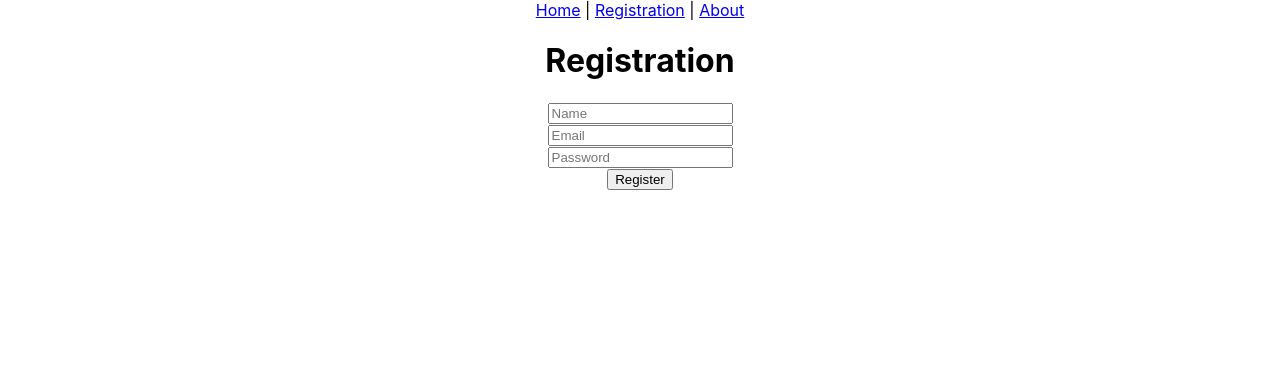
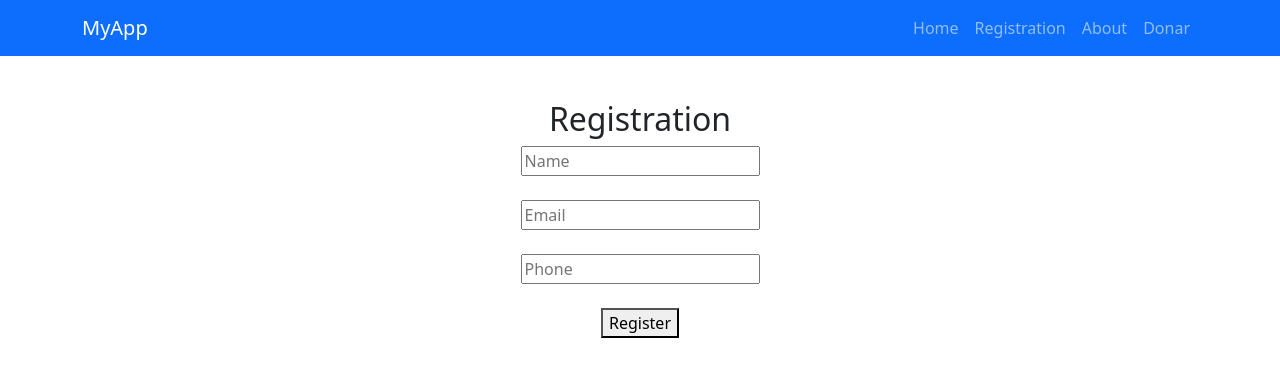
Before and after one commit to JJathusan/Donation-System, a React (Create React App) app: page /registration in a window 1280 px wide. Shown: the top 376 px of the page. Built offline with nearby package versions, Linux system fonts and the light colour scheme.

Commit message:
Initial commit with Firebase setup and .env

```diff
--- a/package.json
+++ b/package.json
@@ -7,6 +7,7 @@
     "@testing-library/jest-dom": "^6.8.0",
     "@testing-library/react": "^16.3.0",
     "@testing-library/user-event": "^13.5.0",
+    "bootstrap": "^5.3.8",
     "firebase": "^12.1.0",
     "react": "^19.1.1",
     "react-dom": "^19.1.1",
@@ -37,5 +38,10 @@
       "last 1 firefox version",
       "last 1 safari version"
     ]
+  },
+  "devDependencies": {
+    "autoprefixer": "^10.4.21",
+    "postcss": "^8.5.6",
+    "tailwindcss": "^4.1.12"
   }
 }
--- a/src/App.js
+++ b/src/App.js
@@ -1,30 +1,60 @@
-// src/App.js
-import React from 'react';
-import * as ReactRouterDOM from 'react-router-dom';
-import Home from './pages/Home';
-import Registration from './pages/Registration';
-import About from './pages/About';
-import './App.css';
-
-const { BrowserRouter: Router, Routes, Route, Link } = ReactRouterDOM;
+import React from "react";
+import { BrowserRouter as Router, Routes, Route, Link } from "react-router-dom";
+import Home from "./pages/Home";
+import Registration from "./pages/Registration";
+import About from "./pages/About";
+import UserList from "./pages/UserList";
+import 'bootstrap/dist/css/bootstrap.min.css';
+import 'bootstrap/dist/js/bootstrap.bundle.min.js';
+import "./App.css";
 
 function App() {
   return (
     <Router>
       <div className="App">
-        {/* Navigation */}
-        <nav>
-          <Link to="/">Home</Link> |{" "}
-          <Link to="/registration">Registration</Link> |{" "}
-          <Link to="/about">About</Link>
+        {/* Bootstrap Navigation Bar */}
+        <nav className="navbar navbar-expand-lg navbar-dark bg-primary">
+          <div className="container">
+            <Link className="navbar-brand" to="/">MyApp</Link>
+            <button
+              className="navbar-toggler"
+              type="button"
+              data-bs-toggle="collapse"
+              data-bs-target="#navbarNav"
+              aria-controls="navbarNav"
+              aria-expanded="false"
+              aria-label="Toggle navigation"
+            >
+              <span className="navbar-toggler-icon"></span>
+            </button>
+            <div className="collapse navbar-collapse" id="navbarNav">
+              <ul className="navbar-nav ms-auto">
+                <li className="nav-item">
+                  <Link className="nav-link" to="/">Home</Link>
+                </li>
+                <li className="nav-item">
+                  <Link className="nav-link" to="/registration">Registration</Link>
+                </li>
+                <li className="nav-item">
+                  <Link className="nav-link" to="/about">About</Link>
+                </li>
+                <li className="nav-item">
+                  <Link className="nav-link" to="/users">Donar</Link>
+                </li>
+              </ul>
+            </div>
+          </div>
         </nav>
 
         {/* Routes */}
-        <Routes>
-          <Route path="/" element={<Home />} />
-          <Route path="/registration" element={<Registration />} />
-          <Route path="/about" element={<About />} />
-        </Routes>
+        <div className="container my-4">
+          <Routes>
+            <Route path="/" element={<Home />} />
+            <Route path="/registration" element={<Registration />} />
+            <Route path="/about" element={<About />} />
+            <Route path="/users" element={<UserList />} />
+          </Routes>
+        </div>
       </div>
     </Router>
   );
--- a/src/index.js
+++ b/src/index.js
@@ -3,12 +3,15 @@ import ReactDOM from 'react-dom/client';
 import './index.css';
 import App from './App';
 import reportWebVitals from './reportWebVitals';
+import "bootstrap/dist/css/bootstrap.min.css";
+
 
 const root = ReactDOM.createRoot(document.getElementById('root'));
 root.render(
   <React.StrictMode>
     <App />
   </React.StrictMode>
+
 );
 
 // If you want to start measuring performance in your app, pass a function
--- a/src/pages/Home.js
+++ b/src/pages/Home.js
@@ -1,10 +1,10 @@
-import React from 'react';
+import React from "react";
 
 const Home = () => {
   return (
-    <div>
-      <h1>Home Screen</h1>
-      <p>Welcome to the Donation System!</p>
+    <div style={{ padding: "20px" }}>
+      <h1>Welcome to Donation System</h1>
+      <p>This is the Home page. Use the navigation menu to go to other pages.</p>
     </div>
   );
 };
--- a/src/pages/Registration.js
+++ b/src/pages/Registration.js
@@ -1,13 +1,62 @@
-import React from 'react';
+import React, { useState } from "react";
+import { db } from "../firebase/firebaseConfig";
+import { collection, addDoc } from "firebase/firestore";
+import { useNavigate } from "react-router-dom";
 
 const Registration = () => {
+  const [form, setForm] = useState({ name: "", email: "", phone: "" });
+  const navigate = useNavigate();
+
+  const handleChange = (e) => {
+    setForm({ ...form, [e.target.name]: e.target.value });
+  };
+
+  const handleSubmit = async (e) => {
+    e.preventDefault();
+    try {
+      await addDoc(collection(db, "registrations"), {
+        name: form.name,
+        email: form.email,
+        phone: form.phone,
+        createdAt: new Date()
+      });
+      alert("Registration successful!");
+      setForm({ name: "", email: "", phone: "" });
+      navigate("/"); // redirect to Home after registration
+    } catch (err) {
+      console.error("Error adding document: ", err);
+      alert("Something went wrong!");
+    }
+  };
+
   return (
-    <div>
-      <h1>Registration</h1>
-      <form>
-        <input type="text" placeholder="Name" /><br />
-        <input type="email" placeholder="Email" /><br />
-        <input type="password" placeholder="Password" /><br />
+    <div style={{ padding: "20px" }}>
+      <h2>Registration</h2>
+      <form onSubmit={handleSubmit}>
+        <input
+          type="text"
+          name="name"
+          placeholder="Name"
+          value={form.name}
+          onChange={handleChange}
+          required
+        /><br /><br />
+        <input
+          type="email"
+          name="email"
+          placeholder="Email"
+          value={form.email}
+          onChange={handleChange}
+          required
+        /><br /><br />
+        <input
+          type="text"
+          name="phone"
+          placeholder="Phone"
+          value={form.phone}
+          onChange={handleChange}
+          required
+        /><br /><br />
         <button type="submit">Register</button>
       </form>
     </div>
--- /dev/null
+++ b/src/pages/UserList.js
@@ -0,0 +1,68 @@
+import React, { useEffect, useState } from "react";
+import { db } from "../firebase/firebaseConfig";
+import { collection, getDocs } from "firebase/firestore";
+
+function UserList() {
+  const [users, setUsers] = useState([]);
+  const [searchTerm, setSearchTerm] = useState("");
+
+  useEffect(() => {
+    const fetchUsers = async () => {
+      try {
+        const querySnapshot = await getDocs(collection(db, "registrations")); // 👈 correct collection
+        const userData = querySnapshot.docs.map(doc => ({
+          id: doc.id,
+          ...doc.data(),
+        }));
+        console.log("Fetched users:", userData); // 👈 debug
+        setUsers(userData);
+      } catch (err) {
+        console.error("Error fetching users:", err);
+      }
+    };
+
+    fetchUsers();
+  }, []);
+
+  const filteredUsers = users.filter(user =>
+    user.name?.toLowerCase().includes(searchTerm.toLowerCase())
+  );
+
+  return (
+    <div className="container mt-5">
+      <h2>Registered Users</h2>
+
+      {/* Search box */}
+      <input
+        type="text"
+        placeholder="Search by name"
+        className="form-control mb-3"
+        onChange={(e) => setSearchTerm(e.target.value)}
+      />
+
+      {/* Table */}
+      <table className="table table-bordered table-hover table-striped">
+        <thead>
+          <tr>
+            <th>Name</th>
+            <th>Email</th>
+            <th>Phone</th>
+            <th>Created At</th>
+          </tr>
+        </thead>
+        <tbody>
+          {filteredUsers.map(user => (
+            <tr key={user.id}>
+              <td>{user.name}</td>
+              <td>{user.email}</td>
+              <td>{user.phone}</td>
+              <td>{user.createdAt?.toDate?.().toLocaleString() || "N/A"}</td>
+            </tr>
+          ))}
+        </tbody>
+      </table>
+    </div>
+  );
+}
+
+export default UserList;
```
Also changed, not shown: 2 other files (tests, documents, lock files or other folders).
